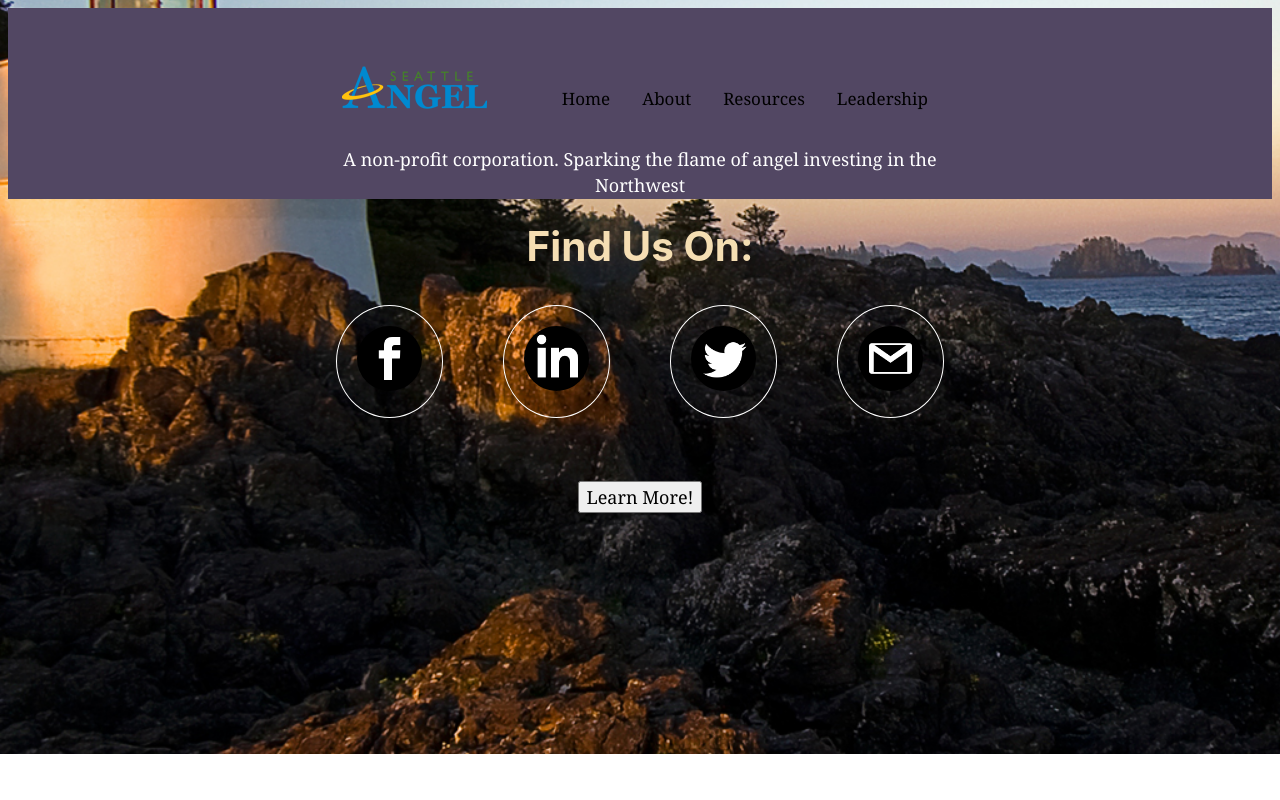
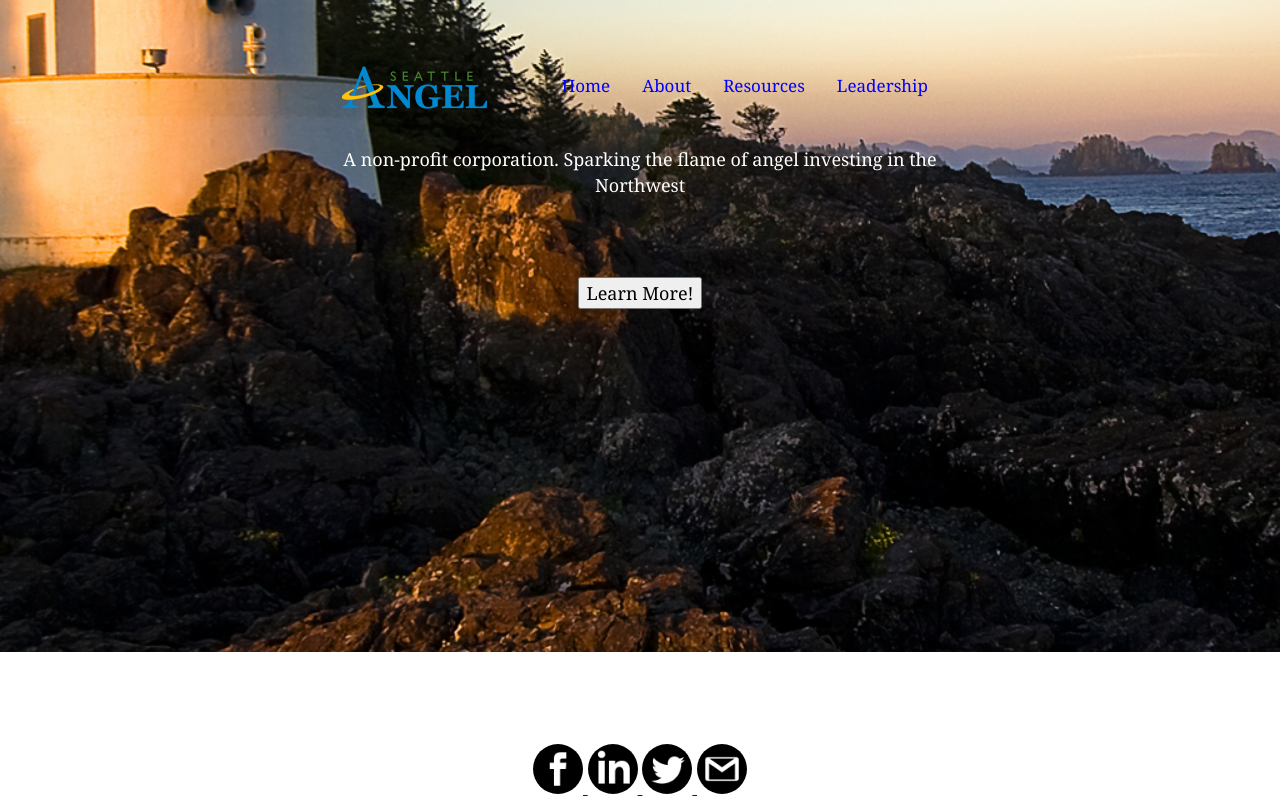
Before and after one commit to clarencedave/improved-disco, a Gatsby site: page /home in a window 1280 px wide. Built offline with nearby package versions, Linux system fonts and the light colour scheme; Gatsby itself is replaced by a stand-in of ours.

Commit message:
init commit

```diff
--- a/gatsby-config.js
+++ b/gatsby-config.js
@@ -1,6 +1,6 @@
 module.exports = {
   siteMetadata: {
-    title: <img src= {logo} alt="Angel"/>,
+    title: '',
   },
 
   plugins: [
--- a/src/components/header.js
+++ b/src/components/header.js
@@ -5,7 +5,7 @@
 
 
 const HeaderWrapper = styled.div`
-background: #524763;
+
 marginBottom: 1.45rem;
 h1 {
   img {
--- a/src/components/layout.css
+++ b/src/components/layout.css
@@ -12,16 +12,18 @@
     background-image: url("../images/Lighthouse.jpg");
 }
 
+
+
 .header-right {
   float: right;
-  float: left;
-  color: black;
+  color: white;
   text-align: center;
   padding: 12px;
   text-decoration: none;
   font-size: 18px;
-  line-height: 25px;
-  border-radius: 4px;
+  line-height: 0px;
+  border-radius: 0px;
+
 }
 
 .header a {
@@ -51,7 +53,7 @@
 .header-right a
 {
   float: left;
-  color: black;
+  color:BLUE;
   text-align: center;
   padding: 14px 16px;
   text-decoration: none;
@@ -59,16 +61,6 @@
 
 }
 
-.header-right {
-  float: right;
-  color: black;
-  text-align: center;
-  padding: 12px;
-  text-decoration: none;
-  font-size: 18px;
-  line-height: 25px;
-  border-radius: 4px;
-}
 
 .button:hover {
   background-color: #4CAF50; /* Green */
@@ -159,33 +151,33 @@
 .fb {
 
   text-align: center;
-  width: 65px;
-  height: 65px;
-  border-radius: 65%;
+  width: 50px;
+  height: 50px;
+  border-radius: 50%;
   margin: auto;
 }
 
 .in {
   text-align: center;
-  width: 65px;
-  height: 65px;
-  border-radius: 65%;
+  width: 50px;
+  height: 50px;
+  border-radius: 50%;
   margin: auto;
 }
 
 .twit {
   text-align: center;
-  width: 65px;
-  height: 65px;
-  border-radius: 65%;
+  width: 50px;
+  height: 50px;
+  border-radius: 50%;
   margin: auto;
 
 }
 .mail {
   text-align: center;
-  width: 65px;
-  height: 65px;
-  border-radius: 65%;
+  width: 50px;
+  height: 50px;
+  border-radius: 50%;
   margin: auto;
 
 }
@@ -201,6 +193,14 @@
 
 }
 
+.foot {
+  position: fixed;
+    left: 0;
+    bottom: 0;
+    width: 100%;
+    color: white;
+    text-align: center;
+}
 
 article,
 aside,
--- a/src/pages/home.js
+++ b/src/pages/home.js
@@ -9,21 +9,29 @@
 
 const homePage = () => (
   <Layout>
+
           <div class = "media">
-          <h1>Find Us On:</h1>
-
-          <a  href= "facebook.com"> <img src= {facebook} alt="fb" class = "fb"/></a>
-          <a  href= "linkedin.com"> <img src= {linkedin} alt="in"class = "in"/></a>
-          <a  href= "twitter.com"> <img src= {twit} alt="twit"class = "twit"/></a>
-          <a  href= "gmail.com"> <img src= {mail} alt="mail"class = "mail"/></a>
             <div class="hero-image">
               <div class="hero-text">
                 <br/>
                    <br/>
-          <button>Learn More!</button>
+                      <button >Learn More!</button>
                          </div>
                             </div>
                                </div>
+
+
+
+          <footer class = "foot">
+            <h1>Find Us On:</h1>
+             <a  href= "https://web.facebook.com/?_rdc=1&_rdr"> <img src= {facebook} alt="fb" class = "fb"/></a>
+               <a  href= "https://www.linkedin.com/feed/"> <img src= {linkedin} alt="in"class = "in"/></a>
+                 <a  href= "https://twitter.com/"> <img src= {twit} alt="twit"class = "twit"/></a>
+                   <a  href= "https://www.google.com/intl/fil/gmail/about/#"> <img src= {mail} alt="mail"class = "mail"/></a>
+
+                       </footer>
+
+
 
 </Layout>
 
```
Lines whose indentation alone changed are shown as unchanged.
